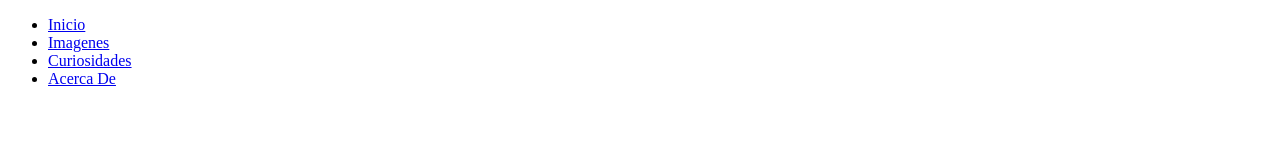
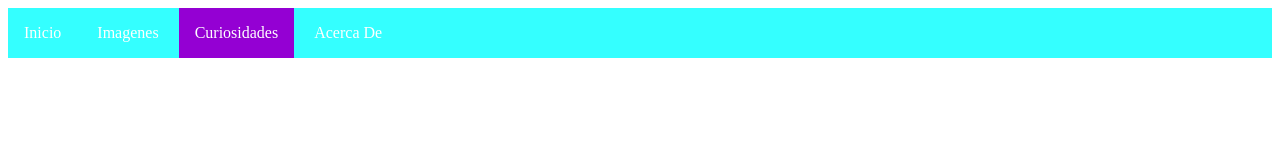
Before and after one commit to Emma1406/Practica3-, a plain HTML site: page pages/acerca de.html in a window 1280 px wide. Drawn offline with Linux system fonts and the light colour scheme.

Commit message:
cree formato de css y class en html

```diff
--- a/css/style.css
+++ b/css/style.css
@@ -0,0 +1,26 @@
+ul{
+    background-color: rgba(0, 255, 255, 0.795);
+    margin: 0;
+    padding: 0;
+}
+
+ul li{
+    list-style-type: none;
+    display: inline-block;
+}
+
+li a{
+    color: #fff;
+    display: block;
+    padding: 16px 16px;
+    text-decoration: none;
+}
+
+li a:hover{
+    background-color: deeppink;
+    color: oldlace;
+}
+
+.menuActivo{
+    background-color: darkviolet ;
+}
--- a/pages/acerca de.html
+++ b/pages/acerca de.html
@@ -12,7 +12,7 @@
         <ul>
             <li><a href="../index.html">Inicio</a></li>
             <li><a href="imagenes.html">Imagenes</a></li>
-            <li><a href="curiosidades.html">Curiosidades</a></li>
+            <li><a href="curiosidades.html" class="menuActivo">Curiosidades</a></li>
             <li><a href="acerca de.html">Acerca De</a></li>
         </ul>
     </nav>
```
Also changed, not shown: index.html (+1 -1 lines), pages/curiosidades.html (+1 -1 lines), pages/imagenes.html (+1 -1 lines).
